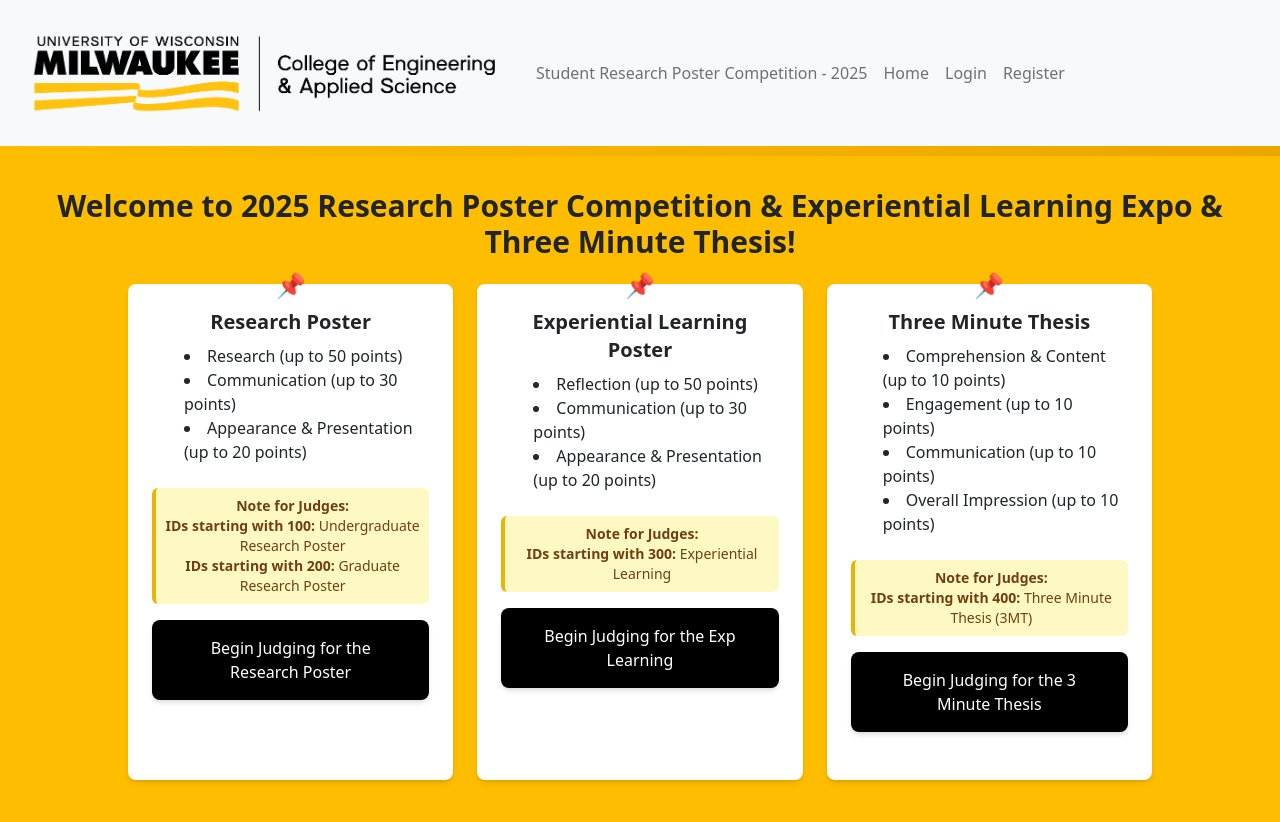
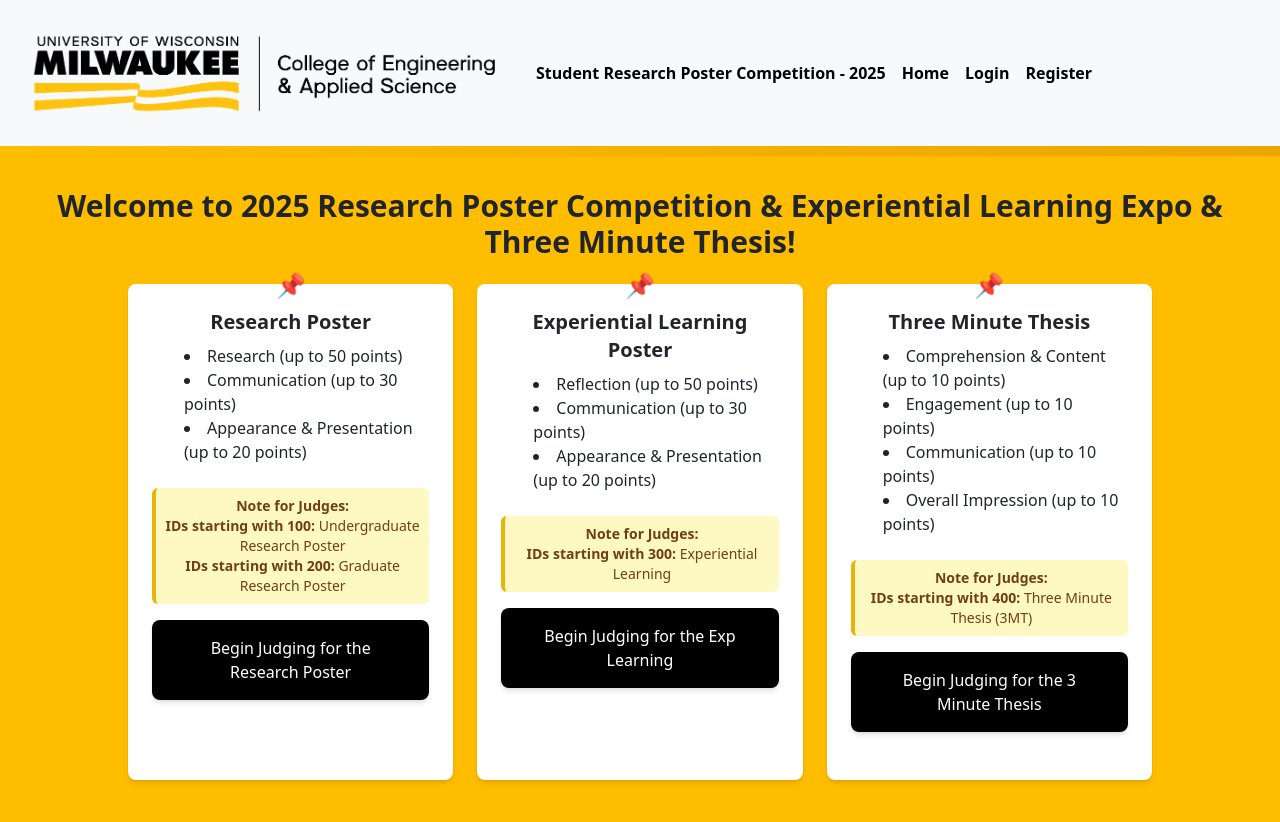
Before and after one commit to divakar-yadav/UWM_Event_Frontend, a React (Create React App) app: page / in a window 1280 px wide. Shown: the top 822 px of the page. Built offline with nearby package versions, Linux system fonts and the light colour scheme; no server answers.

Commit message:
second minor

```diff
--- a/src/Navbar.js
+++ b/src/Navbar.js
@@ -4,7 +4,7 @@ import React, { useState } from 'react';
 import { useEffect } from 'react';
 import { useLocation } from "react-router-dom";
 import RubricModel from "./RubricModel";
-
+import "./Navigation.css";
 function NavigationBar() {
   // This increments every time the user logs out
   const [isAuthenticated, setIsAuthenticated] = useState(false);
@@ -47,7 +47,11 @@ function NavigationBar() {
     window.location.href = "/"; // Redirect to home page
     // Force a state update -> triggers re-render -> ValidateToken runs again
   };
-
+  const showRubricTab = [
+    "/judge/research-poster",
+    "/judge/exp-learning",
+    "/judge/three-mt"
+  ].includes(location.pathname);
 
 
   return (
@@ -71,7 +75,9 @@ function NavigationBar() {
                 <Nav.Link href="/judge/research-poster">Research Poster</Nav.Link>
                 <Nav.Link href="/judge/exp-learning">Experiential Learning Poster</Nav.Link>
                 <Nav.Link href="/judge/three-mt">Three Minute Thesis</Nav.Link>
-                <Nav.Link onClick={handleShowRubric}>Rubric</Nav.Link>
+                {showRubricTab && (
+                  <Nav.Link onClick={handleShowRubric}>Rubric</Nav.Link>
+                )}
                 <Nav.Link onClick={handleLogout}>Logout</Nav.Link>
               </Nav>
             ) : (
--- /dev/null
+++ b/src/Navigation.css
@@ -0,0 +1,12 @@
+.nav-link {
+    font-weight: bold;
+    color: black !important;
+    padding: 8px 16px;
+    border-radius: 6px;
+    transition: background-color 0.3s ease;
+  }
+
+  .nav-link:hover {
+    background-color: #e0e0e0;
+    text-decoration: none;
+  }
```
Also changed, not shown: src/index.css (line endings or trailing spaces).
